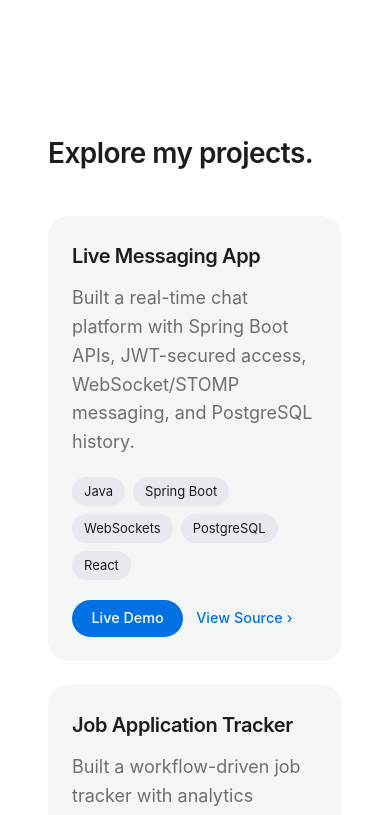
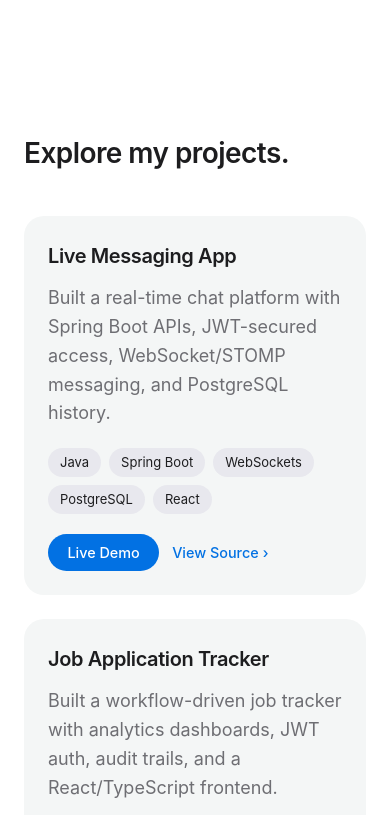
Before and after one commit to seanlumasag/personal-website, a React (Vite) app: page / in a window 390 px wide. Shown: the part 1140-1955 px from the top of the page. Built offline with nearby package versions, Linux system fonts and the light colour scheme.

Commit message:
Fixed responsiveness

```diff
--- a/src/App.css
+++ b/src/App.css
@@ -600,8 +600,9 @@
 @media (max-width: 700px) {
   .footer-inner {
     flex-direction: column;
-    align-items: flex-start;
+    align-items: center;
     transform: none;
+    text-align: center;
   }
 }
 
@@ -681,8 +682,21 @@
 }
 
 @media (max-width: 900px) {
+  .top-nav-inner {
+    justify-content: flex-end;
+  }
+
+  .hero {
+    text-align: left;
+  }
+
+  .hero .lead-block {
+    margin: 0;
+    text-align: left;
+  }
+
   .page {
-    margin: 0;
+    margin: 0 auto;
     padding: 4rem 1.5rem 5rem;
     transform: none;
   }
@@ -691,6 +705,12 @@
   .skills {
     margin-left: 0;
     margin-right: 0;
+  }
+
+  .projects-inner,
+  .skills-inner {
+    padding-left: 0;
+    padding-right: 0;
   }
 }
 .list,
```
